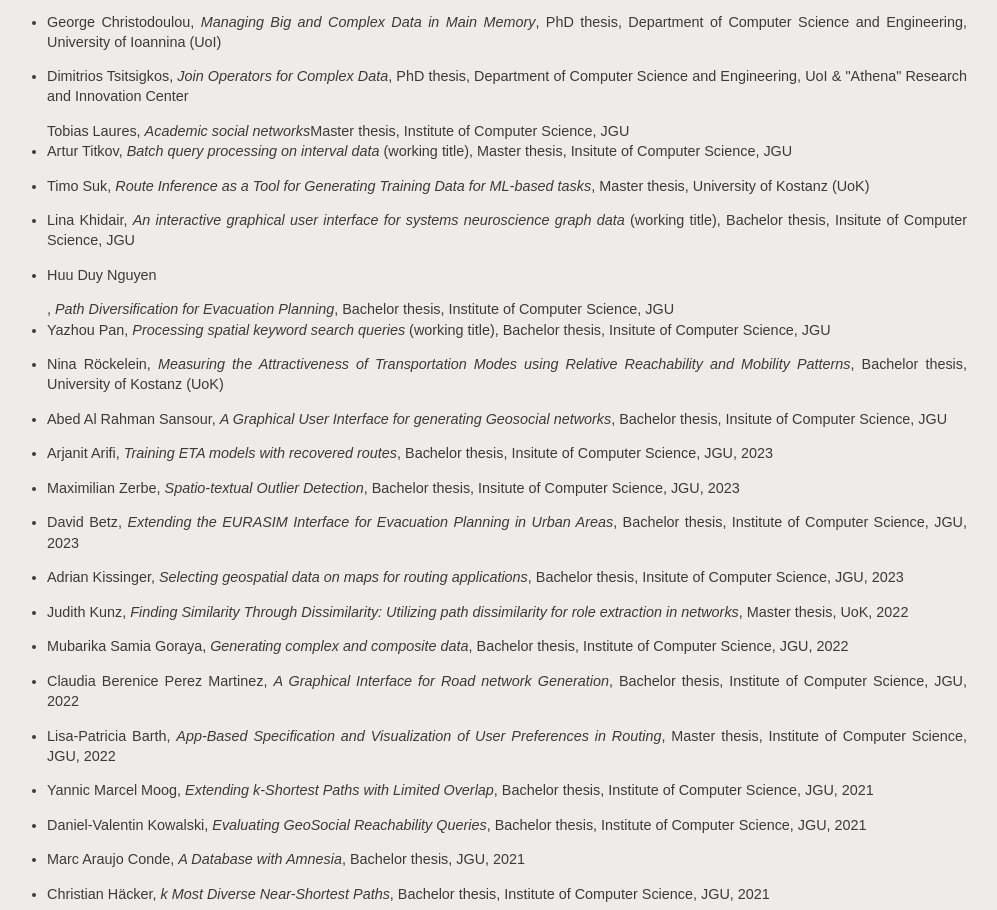
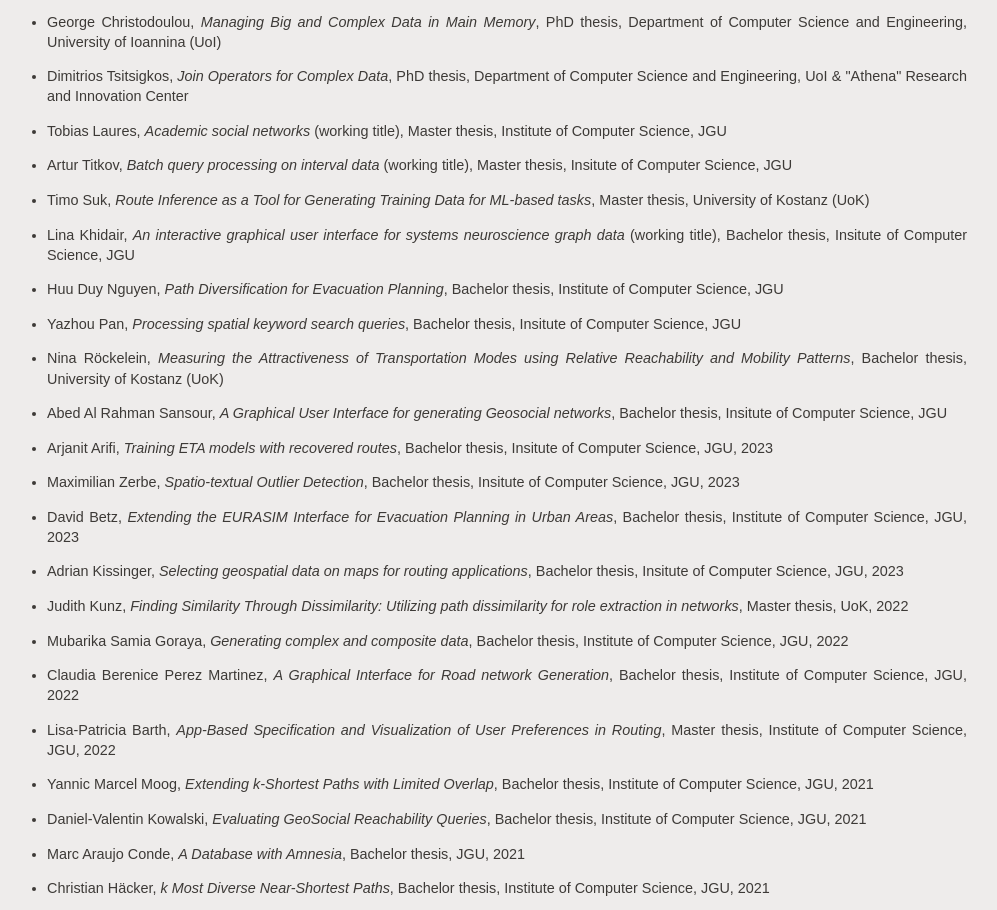
Before and after one commit to pbour/pbour.github.io, a plain HTML site: page index.html in a window 1280 px wide. Shown: the part 6561-7471 px from the top of the page, without its empty margins (153-1150 px from the left). Drawn offline with Linux system fonts and the light colour scheme.

Commit message:
Update index.html

```diff
--- a/index.html
+++ b/index.html
@@ -407,13 +407,13 @@
                 <li>Christian Rauch, <i>Managing complex data in main memory</i> (wokring title), PhD thesis, Institute of Computer Science, JGU</li>
                 <li>George Christodoulou, <i>Managing Big and Complex Data in Main Memory</i>, PhD thesis, Department of Computer Science and Engineering, University of Ioannina (UoI)</li>
                 <li>Dimitrios Tsitsigkos, <i>Join Operators for Complex Data</i>, PhD thesis, Department of Computer Science and Engineering,  UoI &amp; "Athena" Research and Innovation Center</li>
-                <il>Tobias Laures, <i>Academic social networks</i>Master thesis, Institute of Computer Science, JGU</li>
+                <li>Tobias Laures, <i>Academic social networks</i> (working title), Master thesis, Institute of Computer Science, JGU</li>
                 <li>Artur Titkov, <i>Batch query processing on interval data</i> (working title), Master thesis, Insitute of Computer Science, JGU</li>
                 <li>Timo Suk, <i>Route Inference as a Tool for Generating Training Data for ML-based tasks</i>, Master thesis, University of Kostanz (UoK)</li>
                 <li>Lina Khidair, <i>An interactive graphical user interface for systems neuroscience graph data</i> (working title), Bachelor thesis, Insitute of Computer Science, JGU</li>
 <!--                <li>Konstantinos Lambropoulos, <i>Parallel Processing of Big Spatial Data</i>, PhD thesis, Department of Computer Science and Engineering, UoI</li>-->
-                <li>Huu Duy Nguyen</li>, <i>Path Diversification for Evacuation Planning</i>, Bachelor thesis, Institute of Computer Science, JGU</li>
-                <li>Yazhou Pan, <i>Processing spatial keyword search queries</i> (working title), Bachelor thesis, Insitute of Computer Science, JGU</li>
+                <li>Huu Duy Nguyen, <i>Path Diversification for Evacuation Planning</i>, Bachelor thesis, Institute of Computer Science, JGU</li>
+                <li>Yazhou Pan, <i>Processing spatial keyword search queries</i>, Bachelor thesis, Insitute of Computer Science, JGU</li>
                 <li>Nina R&ouml;ckelein, <i>Measuring the Attractiveness of Transportation Modes using Relative Reachability and Mobility Patterns</i>, Bachelor thesis, University of Kostanz (UoK)</li>
 <!--                <li>Aishwarya Umashankar Rao Kale, <i>Graph databases for systems neuroscience</i> (working title), Bachelor thesis, Insitute of Computer Science, JGU</li>-->
                 <li>Abed Al Rahman Sansour, <i>A Graphical User Interface for generating Geosocial networks</i>, Bachelor thesis, Insitute of Computer Science, JGU</li>
```
